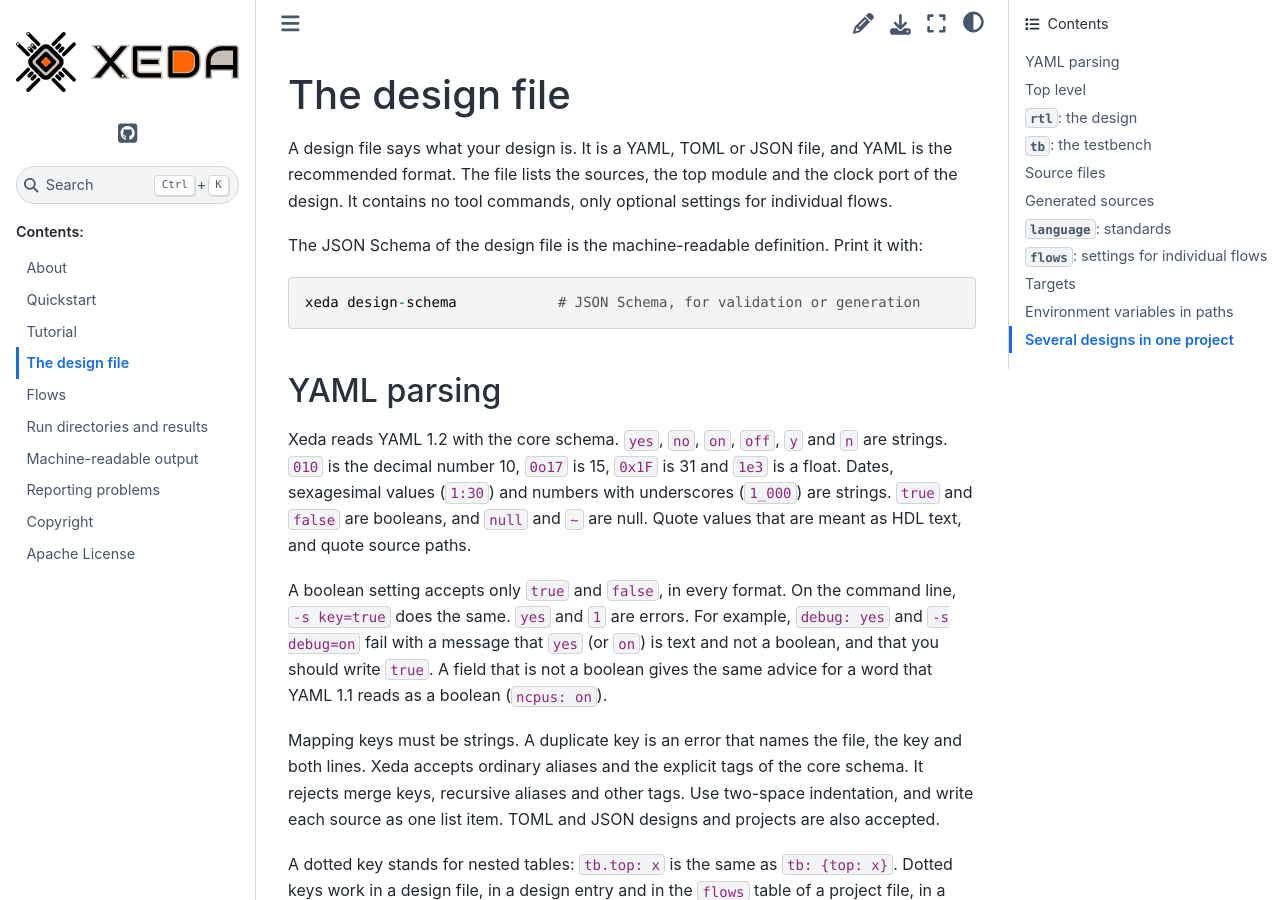
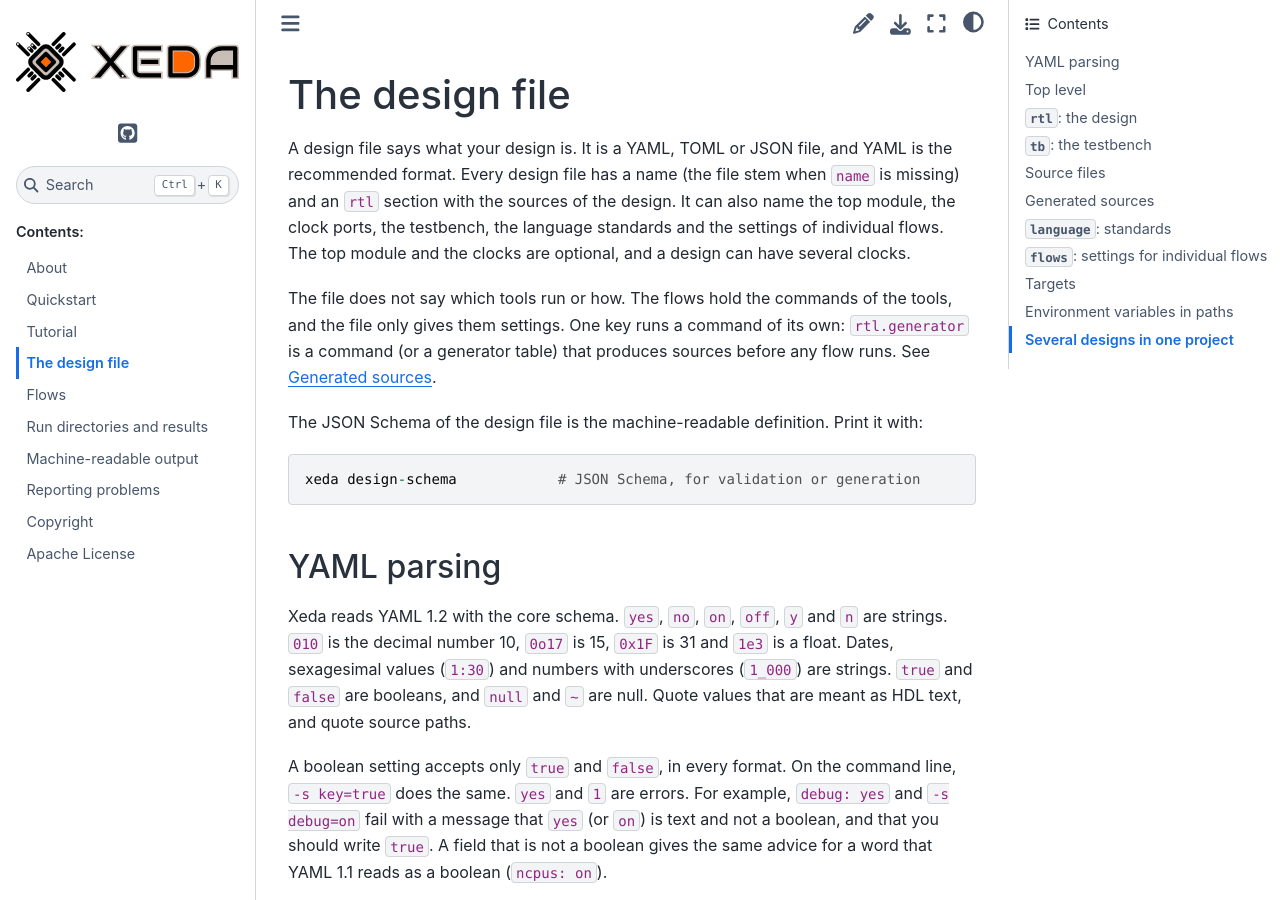
Before and after one commit to XedaHQ/xeda, a Sphinx documentation site: the page built from docs/design-file.rst, in a window 1280 px wide and 900 px high. Built offline with Sphinx 7.4.7 and the Sphinx Book theme 1.1.4, drawn with Linux system fonts in a browser that asks for light colours.

Commit message:
Make the introduction of the design file page say what is required and what is optional

```diff
--- a/docs/design-file.rst
+++ b/docs/design-file.rst
@@ -3,8 +3,14 @@ The design file
 *********************
 
 A design file says what your design is. It is a YAML, TOML or JSON file, and YAML is the
-recommended format. The file lists the sources, the top module and the clock port of the design. It
-contains no tool commands, only optional settings for individual flows.
+recommended format. Every design file has a name (the file stem when ``name`` is missing) and an
+``rtl`` section with the sources of the design. It can also name the top module, the clock ports,
+the testbench, the language standards and the settings of individual flows. The top module and the
+clocks are optional, and a design can have several clocks.
+
+The file does not say which tools run or how. The flows hold the commands of the tools, and the
+file only gives them settings. One key runs a command of its own: ``rtl.generator`` is a command
+(or a generator table) that produces sources before any flow runs. See :ref:`generators`.
 
 The JSON Schema of the design file is the machine-readable definition. Print it with::
 
```
